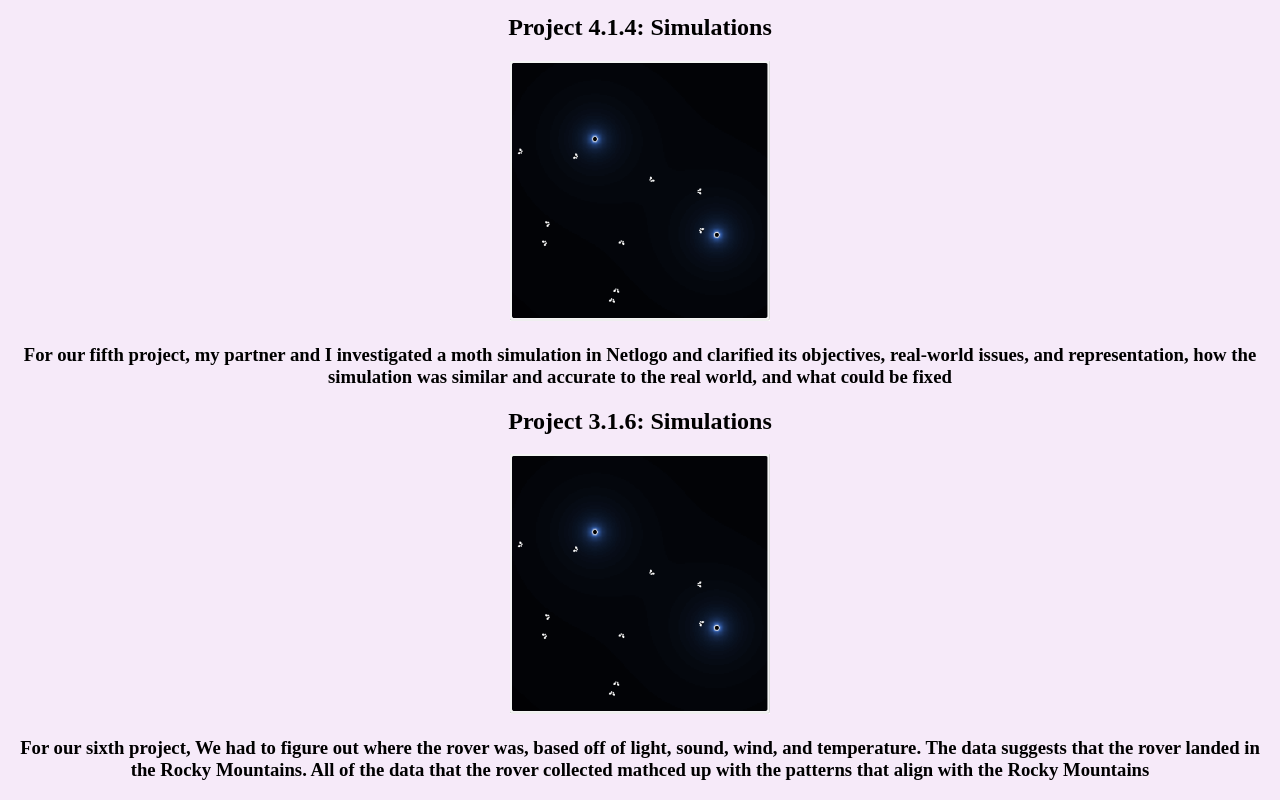
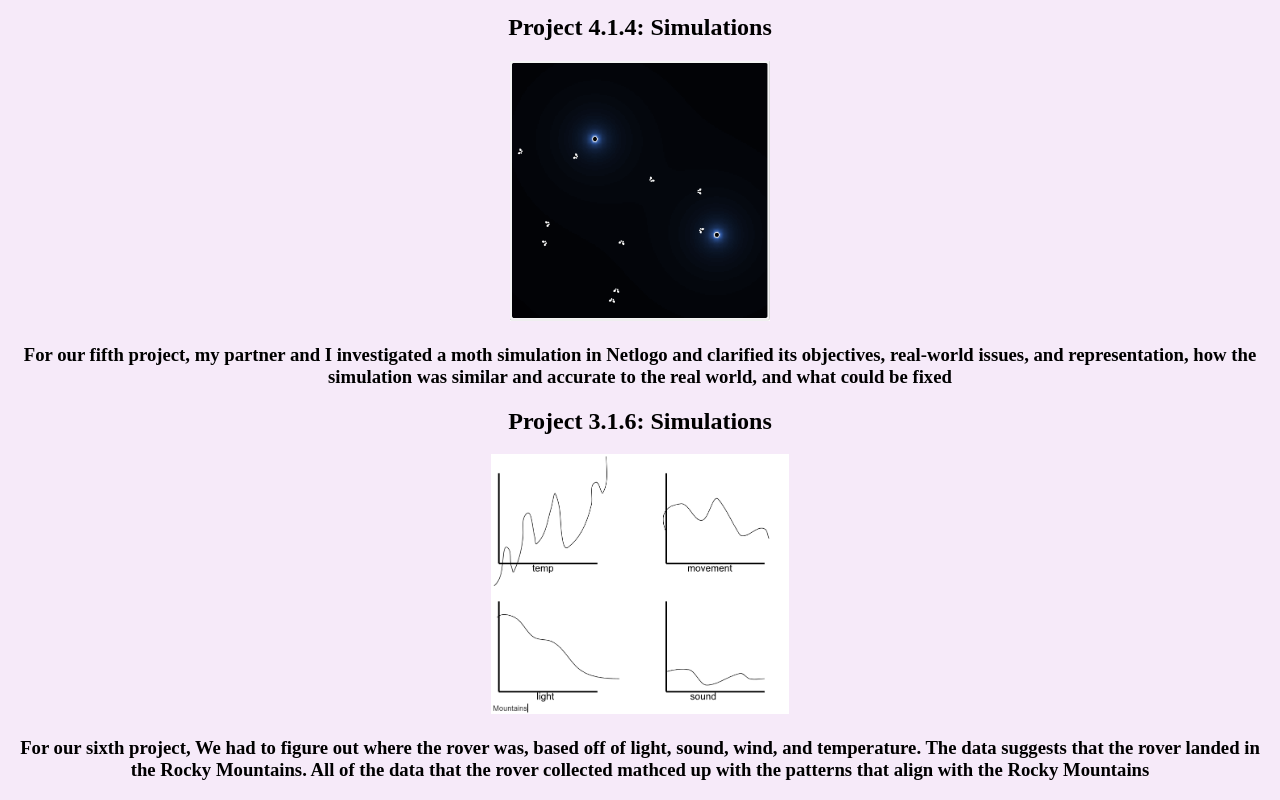
Before and after one commit to ashleyapplegate/AshleyApplegate.github.io, a plain HTML site: page portfolio.html in a window 1280 px wide. Shown: the part 1808-2608 px from the top of the page. Drawn offline with Linux system fonts and the light colour scheme.

Commit message:
Update portfolio.html

```diff
--- a/portfolio.html
+++ b/portfolio.html
@@ -26,7 +26,7 @@
 	    <img src="netlogomoths.PNG" height="260">
         <h3>For our fifth project, my partner and I investigated a moth simulation in Netlogo and clarified its objectives, real-world issues, and representation, how the simulation was similar and accurate to the real world, and what could be fixed</h3>
 <h2> Project 3.1.6: Simulations</h2>
-	    <img src="netlogomoths.PNG" height="260">
+	    <img src="mountains.PNG" height="260">
         <h3>For our sixth project, We had to figure out where the rover was, based off of light, sound, wind, and temperature. The data suggests that the rover landed in the Rocky Mountains. All of the data that the rover collected mathced up with the patterns that align with the Rocky Mountains</h3>
     </center>
 	  </body>
```
